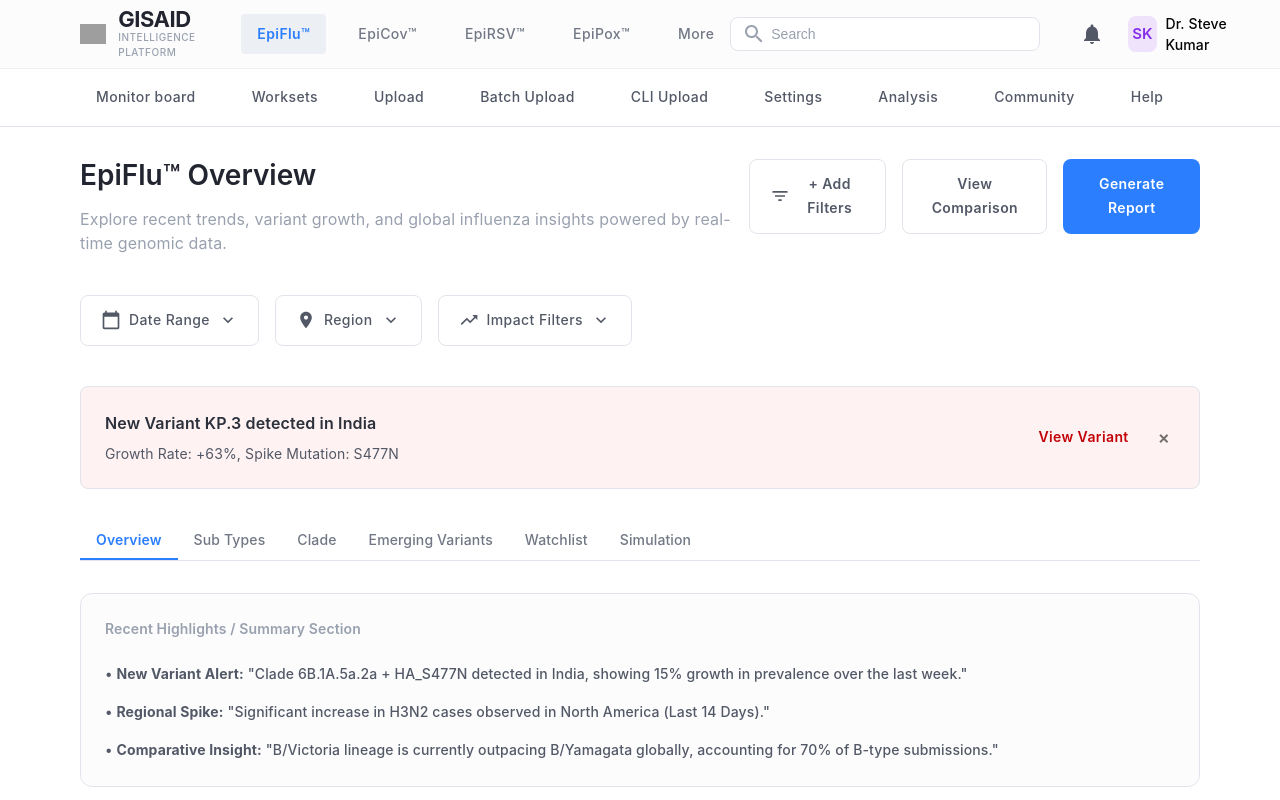
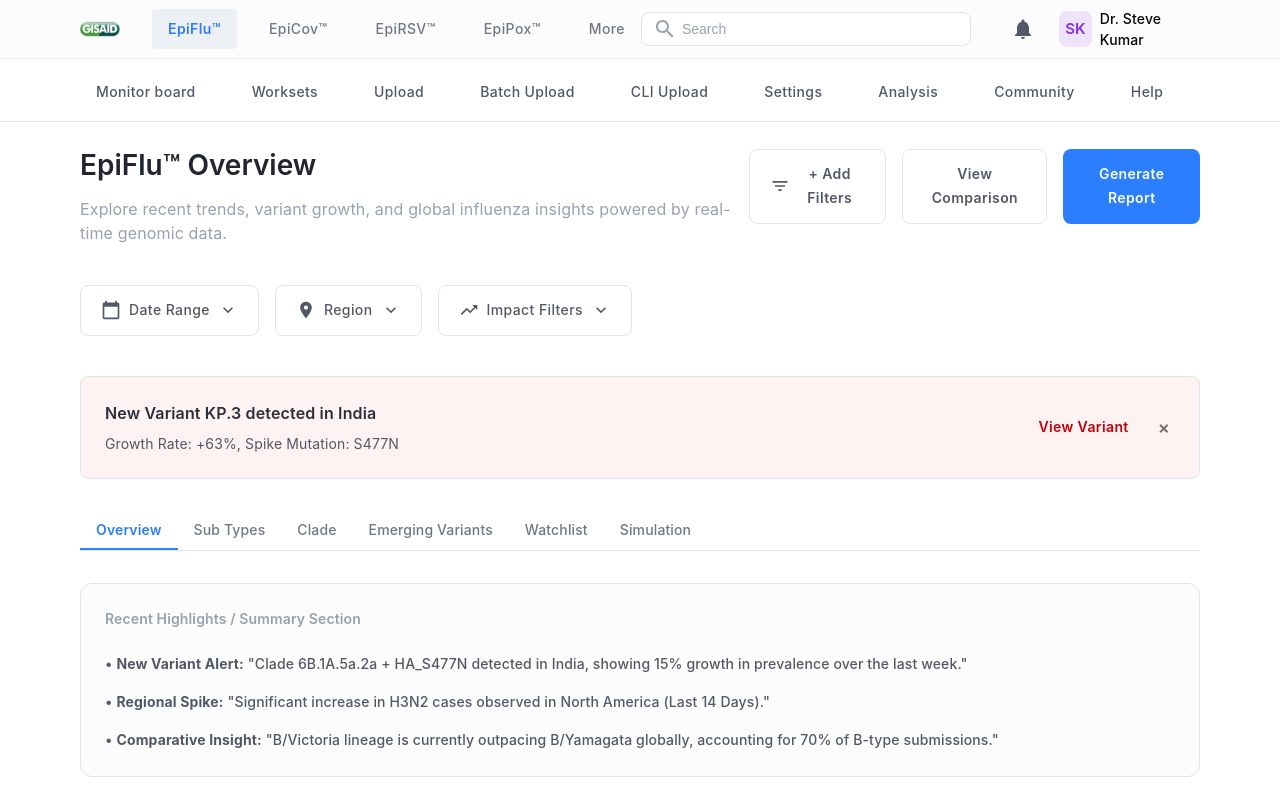
Before and after one commit to Sangeethramuk/GISAID, a React (Vite) app: page / in a window 1280 px wide. Shown: the top 800 px of the page. Built offline with nearby package versions, Linux system fonts and the light colour scheme; grey boxes are pictures that could not be loaded.

Commit message:
Remove: Text logo from header - Remove 'GISAID' and 'Intelligence Platform' text - Keep only image logo component - Clean up header layout - Prepare for image-only logo display

```diff
--- a/src/components/GisaidOverview.tsx
+++ b/src/components/GisaidOverview.tsx
@@ -154,30 +154,6 @@
                       }} />
                     </Box>
                   </Box>
-                </Box>
-
-                {/* Logo Text */}
-                <Box sx={{ display: 'flex', flexDirection: 'column' }}>
-                  <Typography sx={{
-                    color: '#222530',
-                    fontSize: 22,
-                    fontWeight: 700,
-                    fontFamily: 'Inter, sans-serif',
-                    letterSpacing: '-0.5px',
-                    lineHeight: 1
-                  }}>
-                    GISAID
-                  </Typography>
-                  <Typography sx={{
-                    color: '#99a0ae',
-                    fontSize: 10,
-                    fontWeight: 500,
-                    fontFamily: 'Inter, sans-serif',
-                    letterSpacing: '0.5px',
-                    textTransform: 'uppercase'
-                  }}>
-                    Intelligence Platform
-                  </Typography>
                 </Box>
               </Box>
 
```
Also changed, not shown: public/images/gisaid-logo.png (added).
